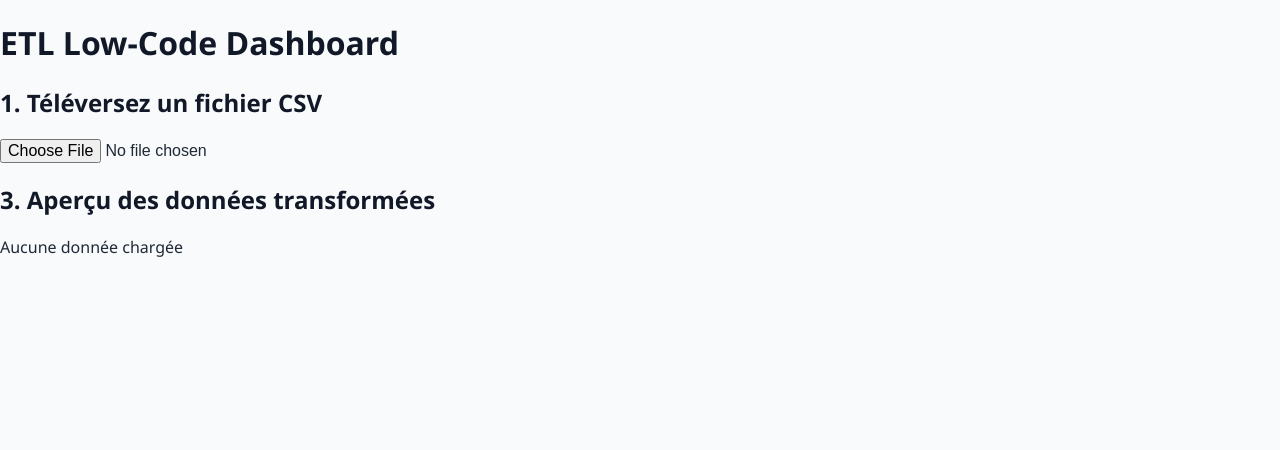
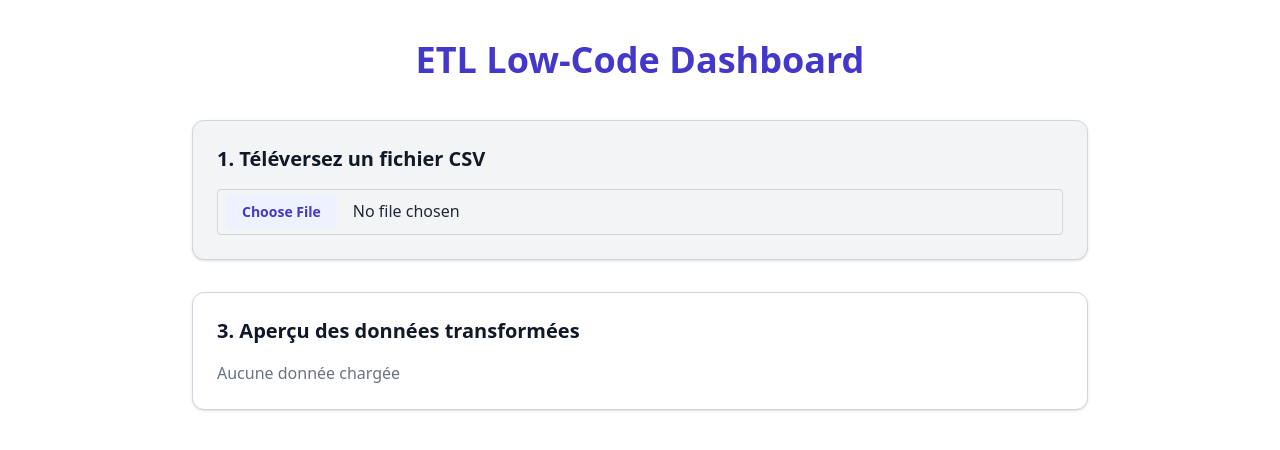
Before and after one commit to EJM0101/ETL-lowcode-dashboard, a Next.js app: page / in a window 1280 px wide. Shown: the top 450 px of the page. Built offline with nearby package versions, Linux system fonts and the light colour scheme.

Commit message:
Update globals.css

```diff
--- a/styles/globals.css
+++ b/styles/globals.css
@@ -1,32 +1,20 @@
-/* styles/globals.css */
+@tailwind base;
+@tailwind components;
+@tailwind utilities;
 
+/* Styles globaux personnalisés */
 body {
-  margin: 0;
-  font-family: 'Segoe UI', Tahoma, Geneva, Verdana, sans-serif;
-  background-color: #f9fafb;
-  color: #1f2937;
+  @apply bg-gray-50 text-gray-800 font-sans;
 }
 
-h1, h2, h3 {
-  color: #111827;
+h1, h2 {
+  @apply text-gray-900;
 }
 
-table {
-  width: 100%;
-  border-collapse: collapse;
+input[type="file"] {
+  @apply border border-gray-300 rounded px-2 py-1;
 }
 
-th {
-  background-color: #f3f4f6;
-  text-align: left;
-  padding: 0.5rem;
+table th, table td {
+  @apply border px-3 py-2 text-sm;
 }
-
-td {
-  padding: 0.5rem;
-  border-top: 1px solid #e5e7eb;
-}
-
-input, button {
-  font-size: 1rem;
-}
```
